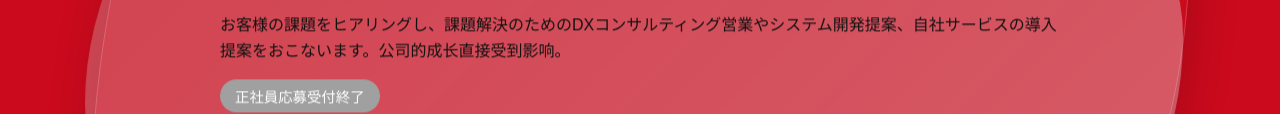
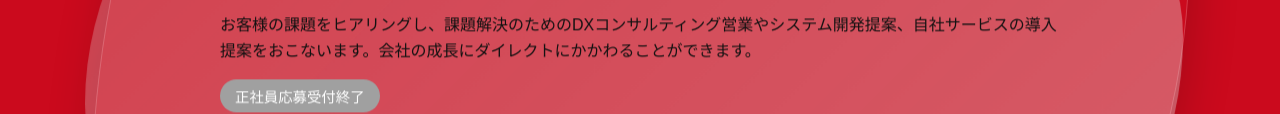
Before and after one commit to 24ca0127-creator/myPageTest.github.io, a plain HTML site: page index.html in a window 1280 px wide. Shown: the part 3654-3768 px from the top of the page. Drawn offline with Linux system fonts and the light colour scheme; a web font is replaced by a local one.

Commit message:
Update index.html

```diff
--- a/index.html
+++ b/index.html
@@ -958,7 +958,7 @@
                                 <span class="location-tag text-shadow-none">大阪府</span>
                             </div>
                             <p class="job-description">
-                                お客様の課題をヒアリングし、課題解決のためのDXコンサルティング営業やシステム開発提案、自社サービスの導入提案をおこないます。公司的成长直接受到影响。
+                                お客様の課題をヒアリングし、課題解決のためのDXコンサルティング営業やシステム開発提案、自社サービスの導入提案をおこないます。会社の成長にダイレクトにかかわることができます。
                             </p>
                             <div class="job-status">正社員応募受付終了</div>
                         </div>
```
